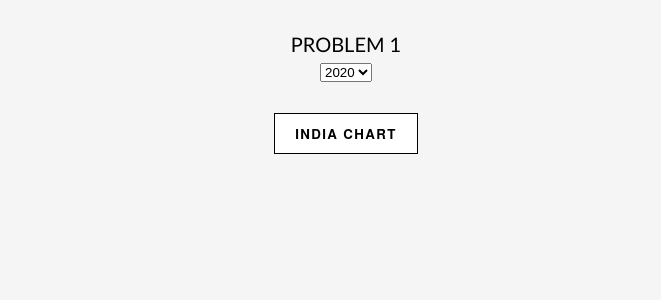
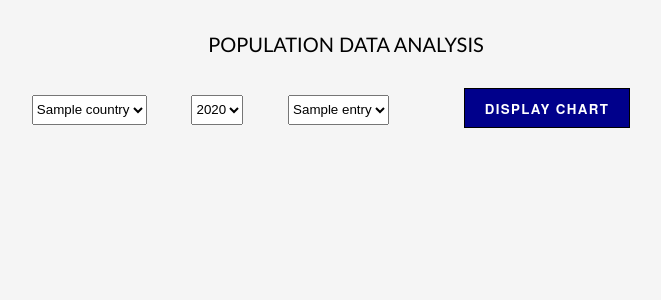
Before and after one commit to shashichander009/django-data-project, a Django app: template dataproject/undata/templates/undata/prob1.html in a window 1280 px wide. Shown: the top 300 px of the page, without its empty margins (294-955 px from the left). Run offline with Django 3.2, Linux system fonts and the light colour scheme; the template is opened without the code that fills it: most values are stand-ins (such as "Sample title", 1, 10 or a date in 2020).

Commit message:
first problem solved

```diff
--- a/dataproject/undata/admin.py
+++ b/dataproject/undata/admin.py
@@ -5,3 +5,4 @@ from django.contrib import admin
 from .models import RegionData, Union
 
 admin.site.register(RegionData)
+admin.site.register(Union)
--- a/dataproject/undata/management/commands/mycommand.py
+++ /dev/null
@@ -1,6 +0,0 @@
-from django.core.management.base import BaseCommand
-
-
-class Command(BaseCommand):
-    def handle(self, *args, **options):
-        print("Command : mycommand")
--- a/dataproject/undata/static/undata/css/main.css
+++ b/dataproject/undata/static/undata/css/main.css
@@ -192,13 +192,14 @@ button {
   padding: 1rem 2rem;
   margin: 3rem 5rem;
   border: 1px solid black;
-  background: white;
-  color: black;
+  background: darkblue;
+  color: white;
   font-family: "Droid Sans", "HelveticaNeue", "Helvetica Neue", sans-serif;
   font-weight: 700;
   font-style: normal;
   letter-spacing: 0.1em;
   text-transform: uppercase;
+  height: 4rem;
 }
 
 button:hover {
@@ -210,3 +211,13 @@ button:hover {
   width: 100%;
   height: 25%;
 }
+
+select {
+  height: 3rem;
+  margin: 1% 2rem;
+}
+
+option {
+  height: 3.5rem;
+  padding: 5px 0;
+}
--- a/dataproject/undata/static/undata/script.js
+++ b/dataproject/undata/static/undata/script.js
@@ -8,14 +8,29 @@ function prepIndiaChart() {
 
   var year = document.getElementById("year");
   var range = document.getElementById("range");
+  var country = document.getElementById("country");
 
   var yearValue = year.options[year.selectedIndex].value;
   var rangeValue = range.options[range.selectedIndex].value;
+  var countryValue = country.options[country.selectedIndex].value;
 
-  console.log(yearValue);
-  console.log(rangeValue);
+  var endYear;
 
-  var url = "prob1?year=" + yearValue + "&&range=" + rangeValue;
+  if (rangeValue != "1") {
+    endYear = parseInt(yearValue) + parseInt(rangeValue) - 1;
+  } else {
+    endYear = yearValue;
+  }
+
+  var url =
+    "prob1response?year=" +
+    yearValue +
+    "&&range=" +
+    rangeValue +
+    "&&country=" +
+    countryValue;
+
+  console.log(countryValue);
 
   fetch(url)
     .then(res => {
@@ -31,7 +46,7 @@ function prepIndiaChart() {
           type: "column"
         },
         title: {
-          text: "India's Population Over the Years"
+          text: countryValue + "'s Population Over the Years"
         },
         subtitle: {
           text: `Source: <a href='https://datahub.io/core/
@@ -62,7 +77,7 @@ function prepIndiaChart() {
         },
         series: [
           {
-            name: "Year (1950-2015)",
+            name: "Year (" + yearValue + "-" + endYear + ")",
             data: indiaData
           }
         ]
--- a/dataproject/undata/templates/undata/prob1.html
+++ b/dataproject/undata/templates/undata/prob1.html
@@ -9,7 +9,7 @@
     <meta name="viewport" content="width=device-width, initial-scale=1.0">
     <meta http-equiv="X-UA-Compatible" content="ie=edge">
 
-    <title>ANSWER</title>
+    <title>UN Data PROJECT</title>
 
     <link rel="stylesheet" href="{% static 'undata/css/main.css' %}">
     <script type="text/javascript" src="{% static 'undata/script.js' %}"></script>
@@ -18,25 +18,33 @@
 
 <body>
 
-    <h4 class="heading">PROBLEM 1</h4>
+    <h4 class="heading">Population Data Analysis</h4>
 
     <!--  buttons for navigation -->
 
     <form method="POST" action="prepIndiaChart()">
-        <select name="year">
+
+        <select id="country">
+            {% for country in countries %}
+            <option value="{{ country }}">{{ country }}</option>
+            {% endfor %}
+        </select>
+
+        <select id="year">
             {% for item in object %}
             <option value="{{ item.year }}">{{ item.year }}</option>
             {% endfor %}
         </select>
+
+        <select id="range">
+            {% for entry in range %}
+            <option value="{{ entry }}">{{ entry }}</option>
+            {% endfor %}
+        </select>
+
+        <button type="button" onclick="prepIndiaChart()">Display Chart</button>
     </form>
 
-
-    <button type="button" onclick="prepIndiaChart()">India Chart</button>
-    <!-- <button type="button" onclick="prepAseanChart()">ASEAN CHART</button>
-    <button type="button" onclick="prepSaarcChart()">SAARC CHART</button>
-    <button type="button" onclick="prepAseanGroupChart()">ASEAN Group CHART</button> -->
-
-    <!--  container to show charts -->
 
     <div id="container"></div>
 
--- a/dataproject/undata/urls.py
+++ b/dataproject/undata/urls.py
@@ -1,12 +1,17 @@
 
 from django.urls import path
-from undata.views import home_view, problem1_view
+from undata.views import problem1_view, problem1_response
 
 app_name = 'undata'
 
 urlpatterns = [
-    path('', home_view, name='prob1'),
-    path('prob1', problem1_view),
+    path('prob1', problem1_view, name='prob1'),
+    path('prob1response', problem1_response),
+
+    # path('prob2', problem1_view, name='prob1'),
+    # path('prob2response', problem1_response),
+
+
     # path('undata/prob2', render_initial_data, name='prob2'),
     # path('undata/prob3', dynamic_lookup_view, name='prob3'),
     # path('undata/prob4', product_delete_view, name='prob4'),
```
Also changed, not shown: dataproject/undata/management/commands/insertunion.py (added, +41 -0 lines), dataproject/undata/templates/undata/index.html (+9 -15 lines), dataproject/undata/views.py (+12 -11 lines).
